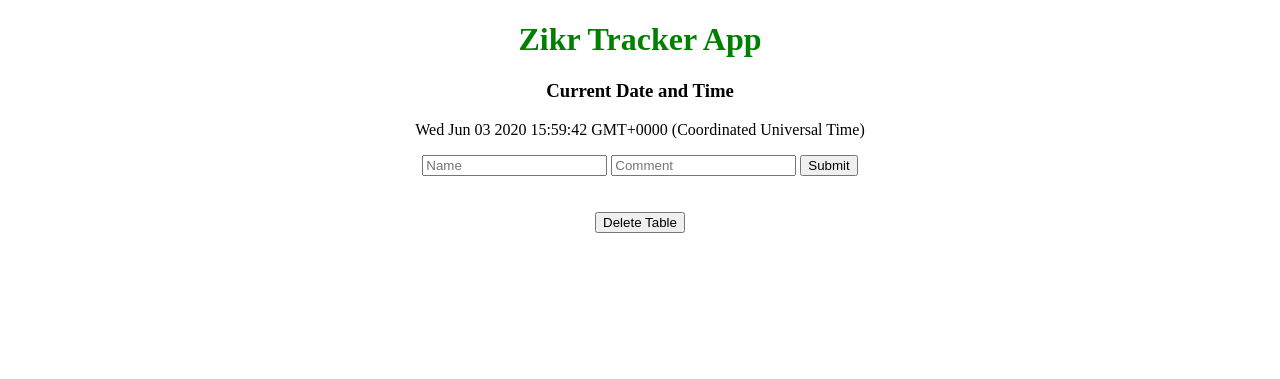
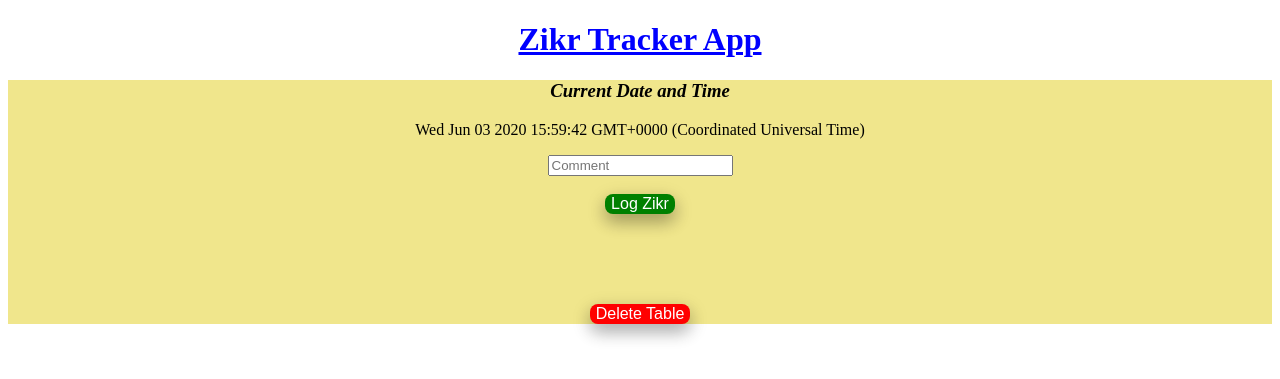
Before and after one commit to knail1/zikrtracker, a Flask app: page / in a window 1280 px wide. Shown: the top 379 px of the page. Run offline with Flask 2, Linux system fonts and the light colour scheme; data that the repository does not hold is empty; some libraries are stand-ins or nearby versions.

Commit message:
new db, logzikr button made

```diff
--- a/app.py
+++ b/app.py
@@ -1,6 +1,5 @@
 from flask import Flask, render_template, redirect, url_for, request
 from flask_sqlalchemy import SQLAlchemy
-from flask_cors import CORS
 from models import *
 import psycopg2
 
@@ -23,14 +22,14 @@ def clear():
 def index():
 
     if request.method == 'GET':
-        pass
+        create_table()
 
     if request.method == 'POST':
-        name = request.form.get('name')
+        complete = request.form.get('complete')
         date = request.form.get('date')
         comment = request.form.get('comment')
         create_table()
-        create_post(date, name, comment)
+        create_post(date, complete, comment)
     posts = get_posts()
 
     return render_template('index.html', posts=posts)
--- a/models.py
+++ b/models.py
@@ -14,7 +14,7 @@ def delete_table():
             port = 5432
     )
     cur = conn.cursor()
-    cur.execute("DELETE FROM testdb")
+    cur.execute("DELETE FROM zikr")
     conn.commit()
     conn.close()
 
@@ -31,14 +31,14 @@ def create_table():
             port = 5432
     )
     cur = conn.cursor()
-    cur.execute('CREATE TABLE IF NOT EXISTS testdb (id BIGSERIAL PRIMARY KEY, date DATE NOT NULL, name VARCHAR(150) NOT NULL, comment VARCHAR(150) NOT NULL)')
+    cur.execute("CREATE TABLE IF NOT EXISTS zikr (id BIGSERIAL PRIMARY KEY NOT NULL, date DATE NOT NULL, complete VARCHAR(100) NOT NULL, comment VARCHAR(150) NOT NULL)")
     conn.commit()
     conn.close()
 
 
 
 
-def create_post(date, name, comment):
+def create_post(date, complete, comment):
     conn = psycopg2.connect(
             host = 'ec2-18-209-187-54.compute-1.amazonaws.com',
             database = 'd8hto9mvtubuln',
@@ -47,7 +47,7 @@ def create_post(date, name, comment):
             port = 5432
     )
     cur = conn.cursor()
-    cur.execute("INSERT INTO testdb (date, name, comment) VALUES (%s, %s, %s)", ('NOW()', name, comment))
+    cur.execute("INSERT INTO zikr (date, complete, comment) VALUES (%s, %s, %s)", ('NOW()', '1', comment))
     conn.commit()
 
     conn.close()
@@ -61,6 +61,9 @@ def get_posts():
         port = 5432
     )
     cur = conn.cursor()
-    cur.execute("SELECT * FROM testdb")
-    posts = cur.fetchall()
-    return posts
+    try:
+        cur.execute("SELECT * FROM zikr")
+        posts = cur.fetchall()
+        return posts
+    except:
+        create_table()
--- /dev/null
+++ b/static/style.css
@@ -0,0 +1,28 @@
+.title {
+    color: blue;
+    text-align: center;
+
+}
+.body {
+    text-align: center;
+    background: khaki;
+}
+.button {
+    border: none;
+    color: white;
+    text-align: center;
+    text-decoration: none;
+    display: inline-block;
+    font-size: 16px;
+    border-radius: 8px;
+    box-shadow: 0 8px 16px 0 rgba(0,0,0,0.2), 0 6px 20px 0 rgba(0,0,0,0.19);
+  }
+form {
+    text-align: center;
+}
+.logbutton {
+    background-color: green; /* Green */
+}
+.deletebutton {
+    background-color: red;
+}
--- a/templates/index.html
+++ b/templates/index.html
@@ -2,52 +2,62 @@
 <html>
     <head>
         <title>Zikr Tracker</title>
+        <link rel="stylesheet" type="text/css" href="static/style.css">
+    </head>
+    <body>
+        <div class="title">
+            <u>
+                <h1>Zikr Tracker App</h1>
+            </u>
+        </div>
+
+
+        <div class ="body">
+           <em><h3>Current Date and Time</h3></em>
+
+            <p id="time">
+                <script>
+                    document.getElementById("time").innerHTML = Date();
+                </script>
+
+            </p>
+            <form action="/" method = 'post'>
+                <input placeholder='Comment' name="comment" required>
+                <br>
+                <br>
+                <button class="button logbutton" name='complete'>Log Zikr</button>
+                <br>
+                <br>
+                <br>
+            </form>
+
+
+
+
+            <br>
+            <br>
+            <br>
+            <form action="/clear">
+                <div>
+                    <button onclick="delete_table()" class='button deletebutton'>Delete Table</button>
+                </div>
+            </form>
 
 
 
 
 
-    </head>
-    <style>
-        h1 {text-align: center;}
-        body {text-align: center;}
-    </style>
-    <body>
-        <h1 style = 'color:green'>Zikr Tracker App</h1>
+            <b>
+            <p>
+            {% for post in posts %}
+            <div>{{ post[3] }} | {{ post[2].title() }} | {{ post[1] }}</div>
+            {% endfor %}
+            </p>
+            </b>
 
 
 
-
-        <h3>Current Date and Time</h3>
-
-        <p id="time">
-            <script>
-                document.getElementById("time").innerHTML = Date();
-
-
-            </script>
-        </p>
-        <form action="/" method = 'post'>
-            <input placeholder="Name" name ="name">
-            <input placeholder='Comment' name="comment">
-            <input type="submit" value="Submit">
-
-        </form>
-        <br>
-        <br>
-
-        <a href="/clear"><input type="button" value="Delete Table"></a>
-
-
-
-        <p>
-        {% for post in posts %}
-        <div>{{ post[1] }} | {{ post[2].title() }} | {{ post[3] }}</div>
-        {% endfor %}
-        </p>
-
-
-
+        </div>
 
     </body>
 
```
